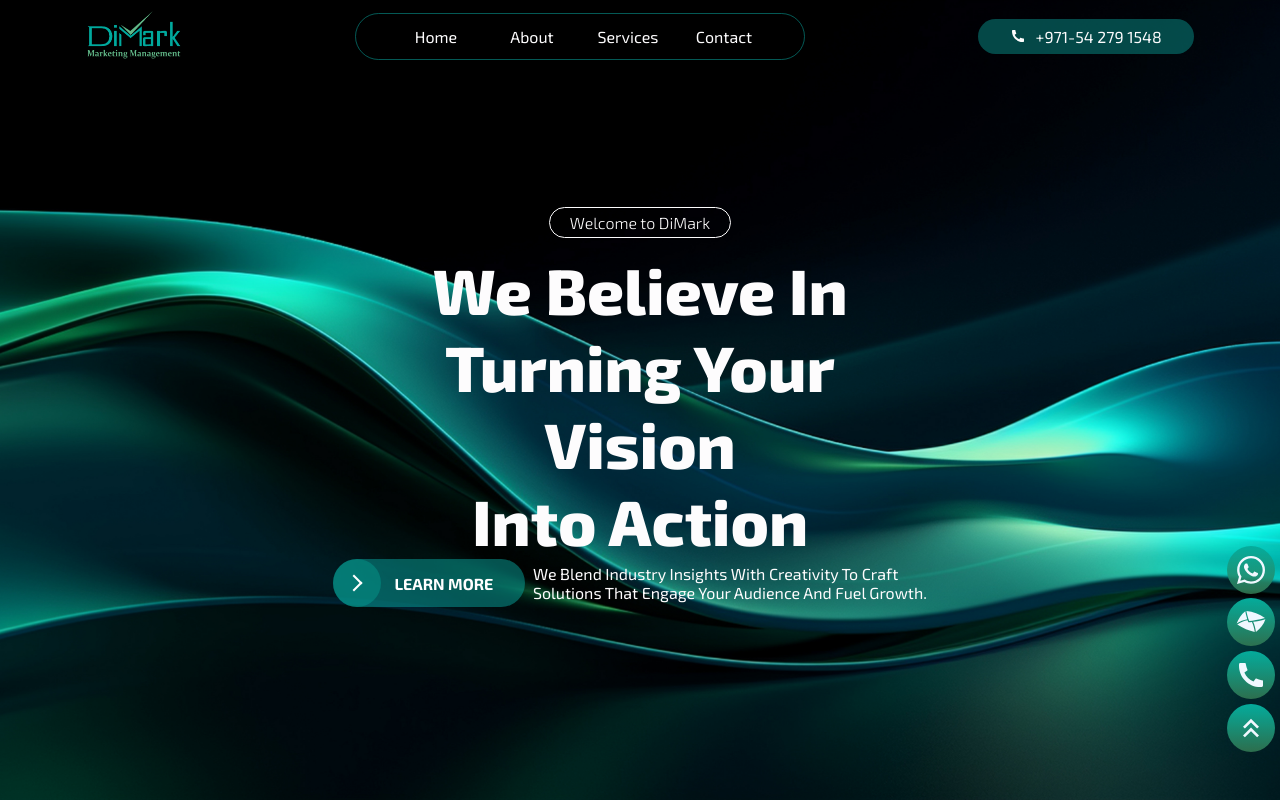
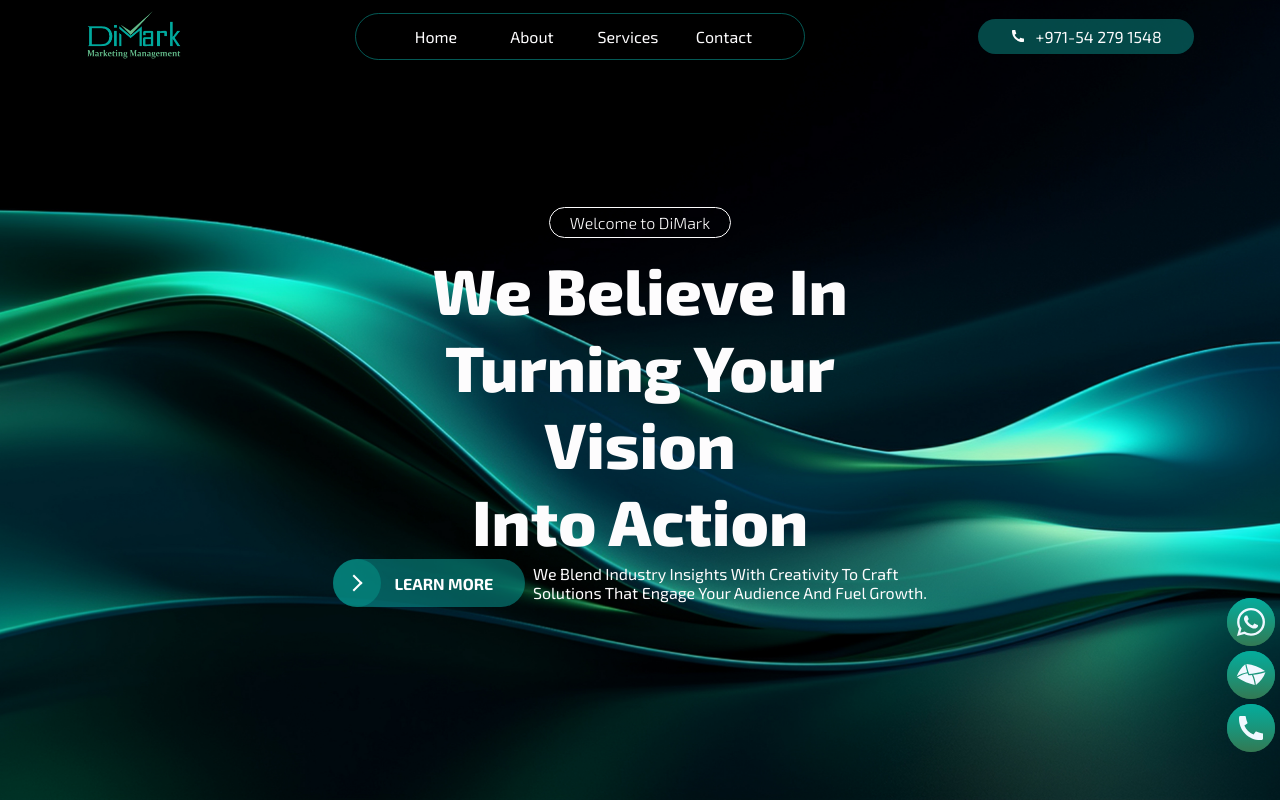
Before and after one commit to abhicplash/Dimark, a React (Create React App) app: page / in a window 1280 px wide. Shown: the top 800 px of the page. Built offline with nearby package versions, Linux system fonts and the light colour scheme.

Commit message:
icons linkscorrected

```diff
--- a/src/components/Layout/Footer.css
+++ b/src/components/Layout/Footer.css
@@ -54,6 +54,10 @@
   text-align: center;
   padding: 0.5rem 0;
   color: var(--Water-Wonder);
+  /* text-transform: lowercase; */
+}
+.mailid{
+  text-transform: lowercase;
 }
 @media (max-width: 768px) {
   .footer-container {
--- a/src/components/Layout/Footer.jsx
+++ b/src/components/Layout/Footer.jsx
@@ -34,7 +34,7 @@ const Footer = () => {
           <h2>Contact</h2>
           <div className="navLinks">
             <span>+971-54 279 1548</span>
-            <a href="mailto:info@dimark.ae">info@dimark.ae</a>
+            <a className="mailid" href="mailto:info@dimark.ae">info@dimark.ae</a>
           </div>
         </div>
       </div>
--- a/src/components/Layout/SideIcons.css
+++ b/src/components/Layout/SideIcons.css
@@ -7,7 +7,7 @@
   gap: 0.3rem;
   z-index: 150;
 }
-.iconwrapper {
+.iconwrapper a,.iconwrapper{
   width: 3rem;
   height: 3rem;
   font-size: 2rem;
--- a/src/components/Layout/SideIcons.jsx
+++ b/src/components/Layout/SideIcons.jsx
@@ -1,3 +1,66 @@
+// import React, { useEffect, useState } from "react";
+// import "./SideIcons.css";
+// import { FaWhatsapp } from "react-icons/fa";
+// import { GiEnvelope } from "react-icons/gi";
+// import { RiPhoneFill } from "react-icons/ri";
+// import { MdOutlineKeyboardDoubleArrowUp } from "react-icons/md";
+
+// const SideIcons = () => {
+//   const [isVisible, setIsVisible] = useState(false);
+
+//   const toggleVisibility = () => {
+//     if (window.pageYOffset > 300) {
+//       setIsVisible(true);
+//     } else {
+//       setIsVisible(false);
+//     }
+//   };
+
+//   const scrollToTop = () => {
+//     window.scrollTo({
+//       top: 0,
+//       behavior: "smooth"
+//     });
+//   };
+
+//   useEffect(() => {
+//     window.addEventListener("scroll", toggleVisibility);
+//     return () => {
+//       window.removeEventListener("scroll", toggleVisibility);
+//     };
+//   }, []);
+//   return (
+//     <div className="icon-container">
+//       <div className="iconwrapper">
+//         <a
+//           href={`https://wa.me/+971542791548/?text=let me know more about the services provided by\n *Dimark Marketing Management* `}
+//           target="_blank"
+//           rel="noreferrer"
+//           title="whatsapp"
+//         >
+//           <FaWhatsapp />
+//         </a>
+//       </div>
+//       <div className="iconwrapper">
+//         <a href="mailto:info@dimark.ae" title="mail">
+//           <GiEnvelope />
+//         </a>
+//       </div>
+//       <div className="iconwrapper">
+//         <a href="tel:+971542791548" title="call">
+//           <RiPhoneFill />
+//         </a>
+//       </div>
+//       <div className="iconwrapper">
+//         {/* <a href=""> */}
+//         <MdOutlineKeyboardDoubleArrowUp onClick={scrollToTop} />
+//         {/* </a> */}
+//       </div>
+//     </div>
+//   );
+// };
+
+// export default SideIcons;
 import React, { useEffect, useState } from "react";
 import "./SideIcons.css";
 import { FaWhatsapp } from "react-icons/fa";
@@ -9,7 +72,8 @@ const SideIcons = () => {
   const [isVisible, setIsVisible] = useState(false);
 
   const toggleVisibility = () => {
-    if (window.pageYOffset  > 300) {
+    // Using scrollTop for consistency
+    if (document.documentElement.scrollTop > 300) {
       setIsVisible(true);
     } else {
       setIsVisible(false);
@@ -29,20 +93,37 @@ const SideIcons = () => {
       window.removeEventListener("scroll", toggleVisibility);
     };
   }, []);
+
   return (
     <div className="icon-container">
       <div className="iconwrapper">
-        <FaWhatsapp />
+        <a
+          href="https://wa.me/+971542791548/?text=let me know more about the services provided by\n *Dimark Marketing Management*"
+          target="_blank"
+          rel="noreferrer"
+          title="Whatsapp"
+        >
+          <FaWhatsapp />
+        </a>
       </div>
       <div className="iconwrapper">
-        <GiEnvelope />
+        <a href="mailto:info@dimark.ae" title="Email">
+          <GiEnvelope />
+        </a>
       </div>
       <div className="iconwrapper">
-        <RiPhoneFill />
+        <a href="tel:+971542791548" title="Call">
+          <RiPhoneFill />
+        </a>
       </div>
-      <div className="iconwrapper">
-        <MdOutlineKeyboardDoubleArrowUp onClick={scrollToTop} />
-      </div>
+      {isVisible ? (
+        <div className="iconwrapper">
+          <MdOutlineKeyboardDoubleArrowUp
+            onClick={scrollToTop}
+            title="Scroll to Top"
+          />
+        </div>
+      ) : null}
     </div>
   );
 };
--- a/src/components/Pages/Contact.jsx
+++ b/src/components/Pages/Contact.jsx
@@ -28,7 +28,8 @@ const Contact = () => {
     const encodedMessage = encodeURIComponent(message);
 
     // WhatsApp API URL
-    const whatsappUrl = `https://wa.me/?text=${encodedMessage}`;
+    // https://wa.me/+919562465095/?text
+    const whatsappUrl = `https://wa.me/+971542791548/?text=${encodedMessage}`;
 
     // Redirect to WhatsApp
     window.open(whatsappUrl, "_blank");
```
